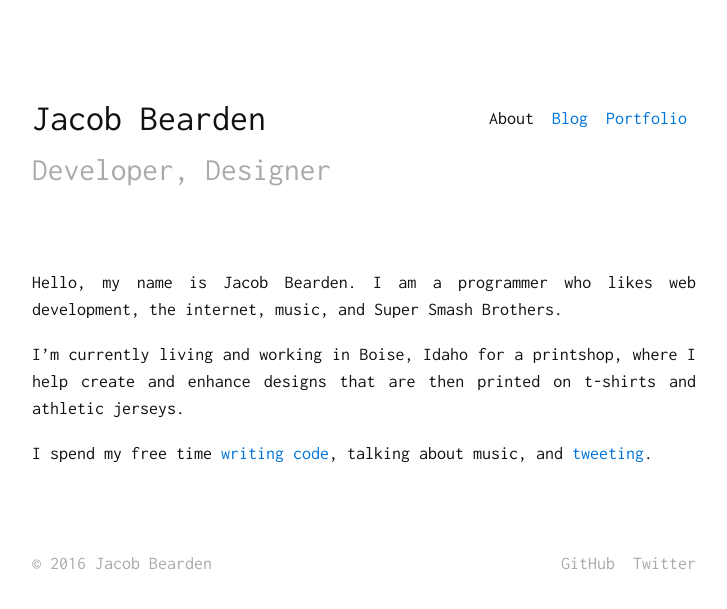
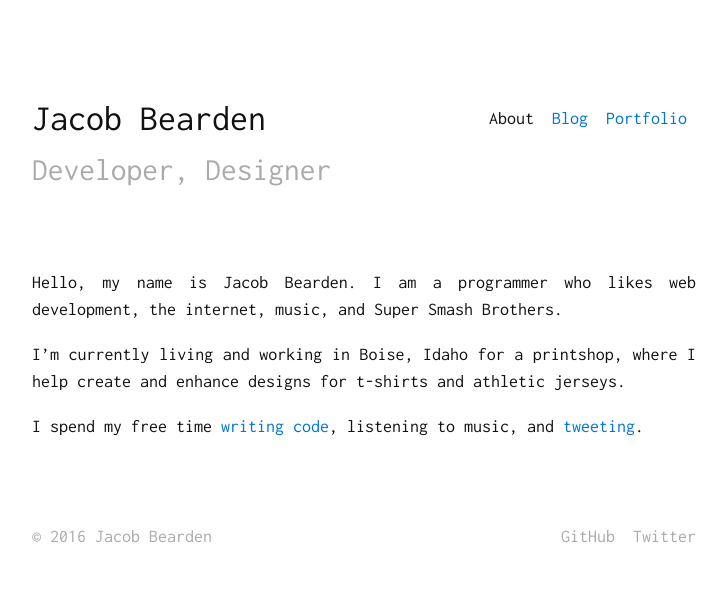
Before and after one commit to jacobbearden/bearden.io, a Jekyll site: the page built from _pages/index.md, in a window 1280 px wide. Shown: the top 609 px of the page, without its empty margins (276-1003 px from the left). Built offline with Jekyll 4.4.1, drawn with Linux system fonts in a browser that asks for light colours.

Commit message:
rewording on about, change dash

```diff
--- a/_includes/head.html
+++ b/_includes/head.html
@@ -7,7 +7,7 @@
 <meta name="author" content="{{ site.title }}">
 <meta name="description" content="{{ site.description }}">
 
-<title>{{ page.title }} – {{ site.title }}</title>
+<title>{{ page.title }} — {{ site.title }}</title>
 
 <meta name="theme-color" content="#fff">
 
--- a/_pages/archive/index.html
+++ b/_pages/archive/index.html
@@ -4,7 +4,7 @@ permalink: /archive/
 ---
 {% for post in site.posts %}
   <p>
-    <a href="{{ post.url}}" title="{{ post.title }}">{{ post.title }}</a>
-    {{ post.date | date: '%B %d, %Y' }}
+      {{ post.date | date: '%Y %b %d' }} —
+      <a href="{{ post.url}}" title="{{ post.title }}">{{ post.title }}</a>
   </p>
 {% endfor %}
--- a/_pages/blog/index.html
+++ b/_pages/blog/index.html
@@ -6,7 +6,8 @@ permalink: /blog/
 {% for post in site.posts %}
   {% if post.hidden != true %}
     <p>
-      {{ post.date | date: '%Y %b %d' }} – <a href="{{ post.url}}" title="{{ post.title }}">{{ post.title }}</a>
+      {{ post.date | date: '%Y %b %d' }} —
+      <a href="{{ post.url}}" title="{{ post.title }}">{{ post.title }}</a>
     </p>
   {% endif %}
 {% endfor %}
--- a/_pages/index.md
+++ b/_pages/index.md
@@ -5,6 +5,6 @@ permalink: /
 ---
 Hello, my name is Jacob Bearden. I am a programmer who likes web development, the internet, music, and Super Smash Brothers.
 
-I'm currently living and working in Boise, Idaho for a printshop, where I help create and enhance designs that are then printed on t-shirts and athletic jerseys.
+I'm currently living and working in Boise, Idaho for a printshop, where I help create and enhance designs for t-shirts and athletic jerseys.
 
-I spend my free time [writing code](//github.com/jacobbearden), talking about music, and [tweeting](//twitter.com/jacobbearden_).
+I spend my free time [writing code](//github.com/jacobbearden), listening to music, and [tweeting](//twitter.com/jacobbearden_).
```
